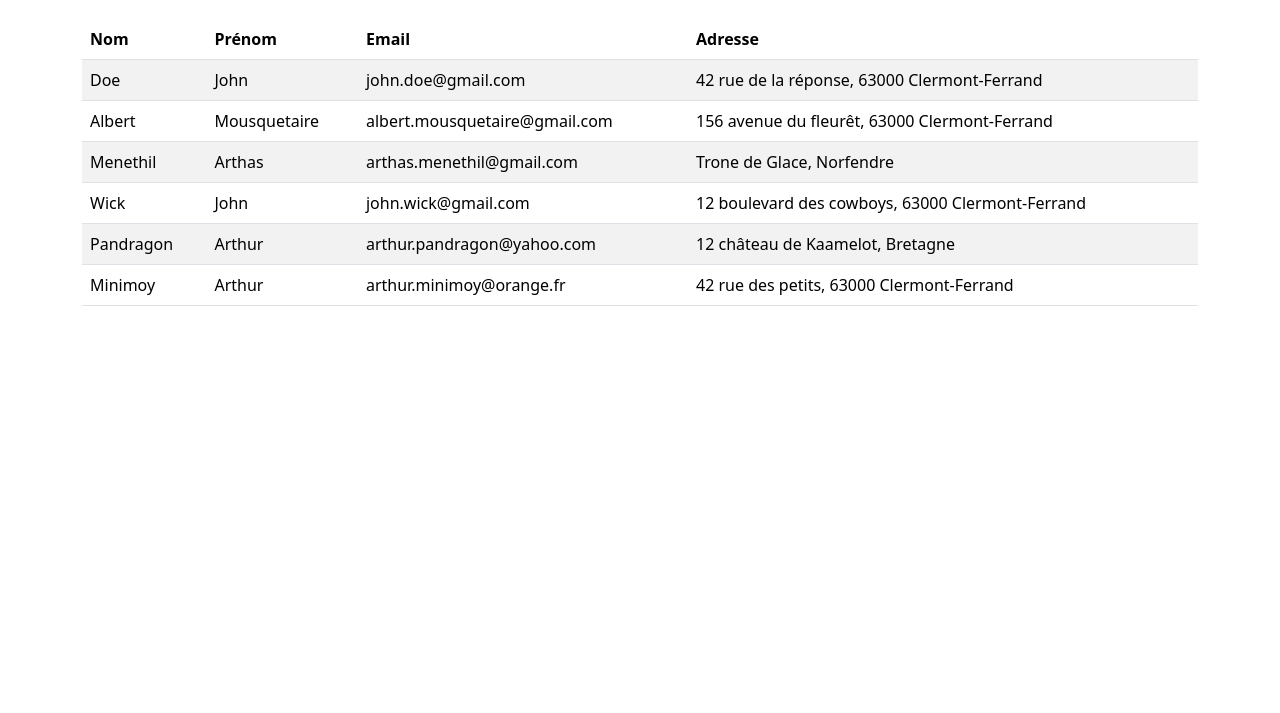
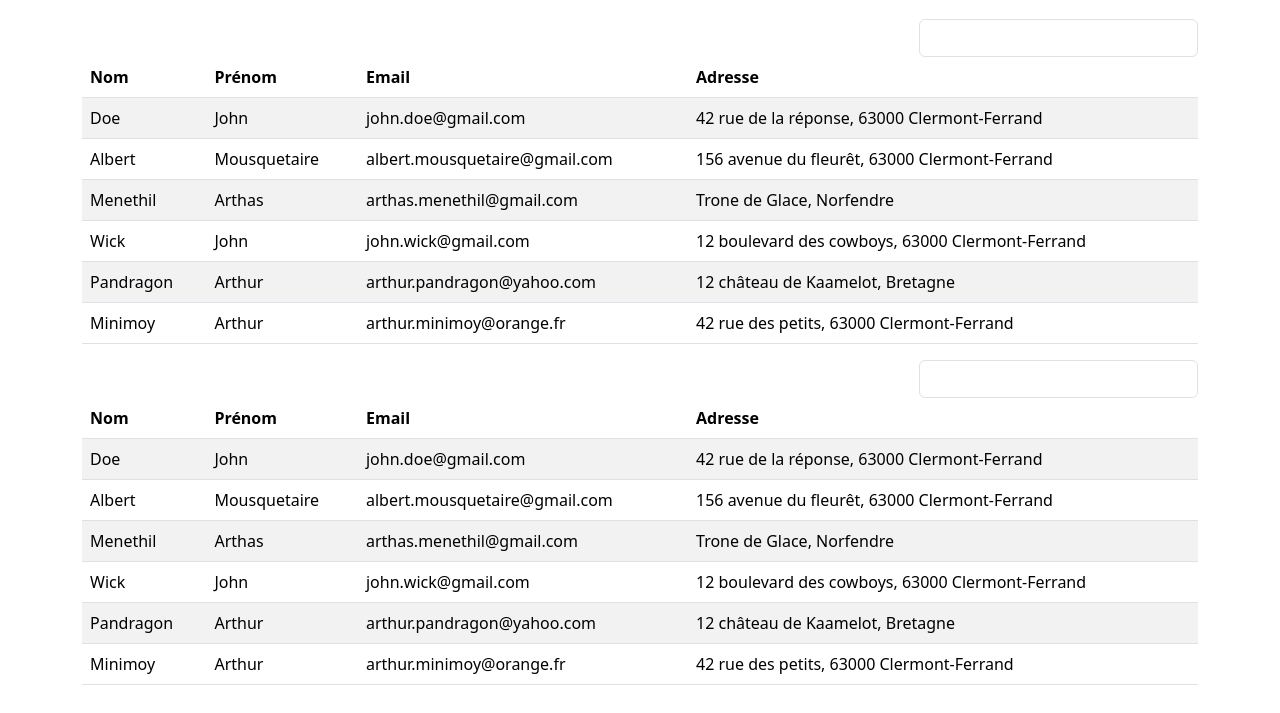
Before and after one commit to TyTy-cf/2026-poei-javascript, a website: page revision.html in a window 1280 px wide. Shown: the part 77-790 px from the top of the page. Drawn offline with nearby package versions, Linux system fonts and the light colour scheme.

Commit message:
add correction exo revision

```diff
--- a/revision.html
+++ b/revision.html
@@ -12,7 +12,7 @@
         </h1>
 
         <div class="container">
-            <table class="table table-hover table-striped">
+            <table class="table table-hover table-striped data-table">
                 <thead class="main">
                     <tr>
                         <th>Nom</th>
@@ -60,6 +60,54 @@
                 </tr>
                 </tbody>
             </table>
+            <table class="table table-hover table-striped data-table">
+                <thead class="main">
+                <tr>
+                    <th>Nom</th>
+                    <th>Prénom</th>
+                    <th>Email</th>
+                    <th>Adresse</th>
+                </tr>
+                </thead>
+                <tbody>
+                <tr>
+                    <td>Doe</td>
+                    <td>John</td>
+                    <td>john.doe@gmail.com</td>
+                    <td>42 rue de la réponse, 63000 Clermont-Ferrand</td>
+                </tr>
+                <tr>
+                    <td>Albert</td>
+                    <td>Mousquetaire</td>
+                    <td>albert.mousquetaire@gmail.com</td>
+                    <td>156 avenue du fleurêt, 63000 Clermont-Ferrand</td>
+                </tr>
+                <tr>
+                    <td>Menethil</td>
+                    <td>Arthas</td>
+                    <td>arthas.menethil@gmail.com</td>
+                    <td>Trone de Glace, Norfendre</td>
+                </tr>
+                <tr>
+                    <td>Wick</td>
+                    <td>John</td>
+                    <td>john.wick@gmail.com</td>
+                    <td>12 boulevard des cowboys, 63000 Clermont-Ferrand</td>
+                </tr>
+                <tr>
+                    <td>Pandragon</td>
+                    <td>Arthur</td>
+                    <td>arthur.pandragon@yahoo.com</td>
+                    <td>12 château de Kaamelot, Bretagne</td>
+                </tr>
+                <tr>
+                    <td>Minimoy</td>
+                    <td>Arthur</td>
+                    <td>arthur.minimoy@orange.fr</td>
+                    <td>42 rue des petits, 63000 Clermont-Ferrand</td>
+                </tr>
+                </tbody>
+            </table>
         </div>
     </body>
 </html>
--- a/script/revision.js
+++ b/script/revision.js
@@ -0,0 +1,42 @@
+
+window.addEventListener('load', () => {
+    const tables = document.querySelectorAll('table.data-table');
+    if (tables.length === 0) return;
+
+    loadDataTable(tables);
+});
+
+function loadDataTable(tables) {
+    for (const table of tables) {
+        // Création du container de l'input avec l'input, pour chaque table HTML récupérée
+        const div = createElementByTagName('div', 'd-flex');
+        const input = createElementByTagName('input', 'form-control', 'w-25', 'ms-auto');
+        input.type = 'search';
+
+        div.appendChild(input);
+        table.before(div);
+
+        const tableLines = table.querySelectorAll('tbody > tr');
+
+        // Configuration de l'input
+        input.addEventListener('input', () => {
+            const value = input.value;
+            for (const tr of tableLines) {
+                tr.classList.remove('d-none');
+                if (value.length >= 2) {
+                    if (!tr.innerHTML.toLowerCase().includes(value.toLowerCase())) {
+                        tr.classList.add('d-none');
+                    }
+                }
+            }
+        });
+    }
+}
+
+function createElementByTagName(tagName, ...classList) {
+    const el = document.createElement(tagName);
+    for (const classItem of classList) {
+        el.classList.add(classItem);
+    }
+    return el;
+}
```
